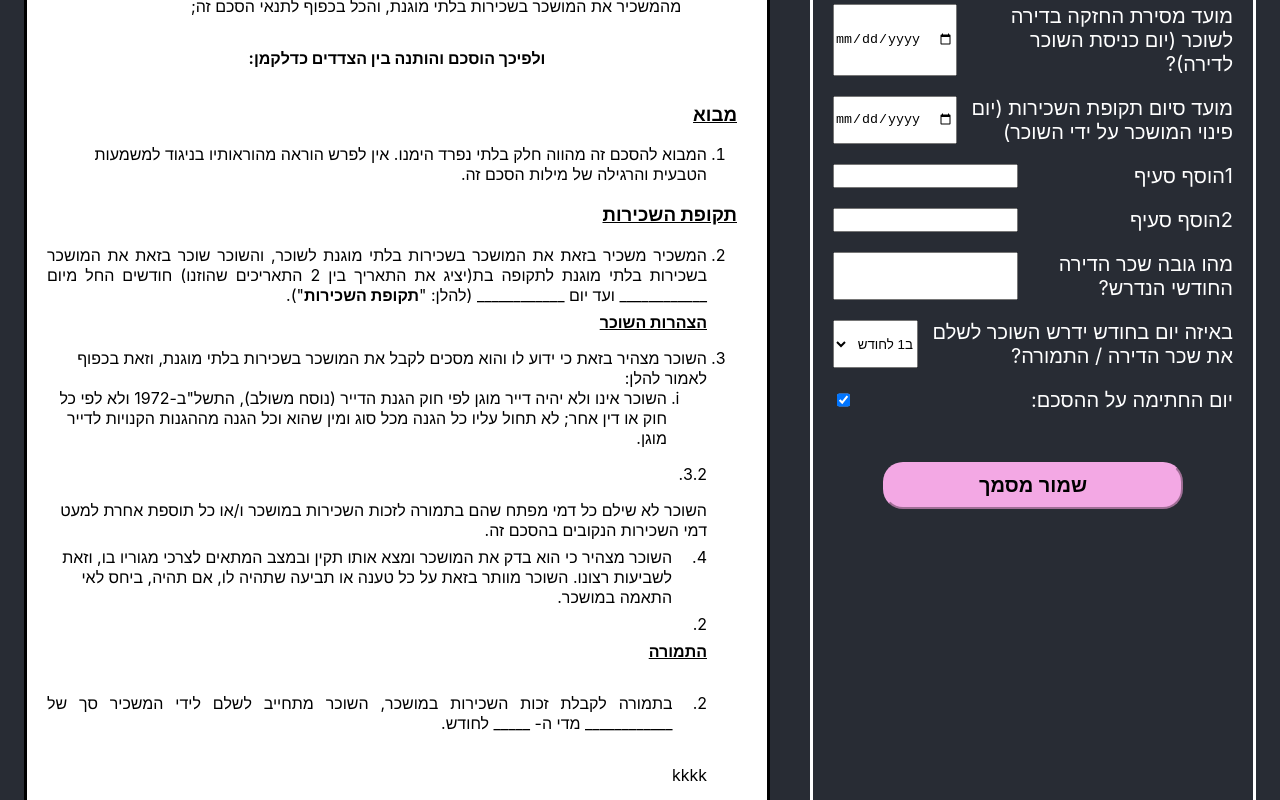
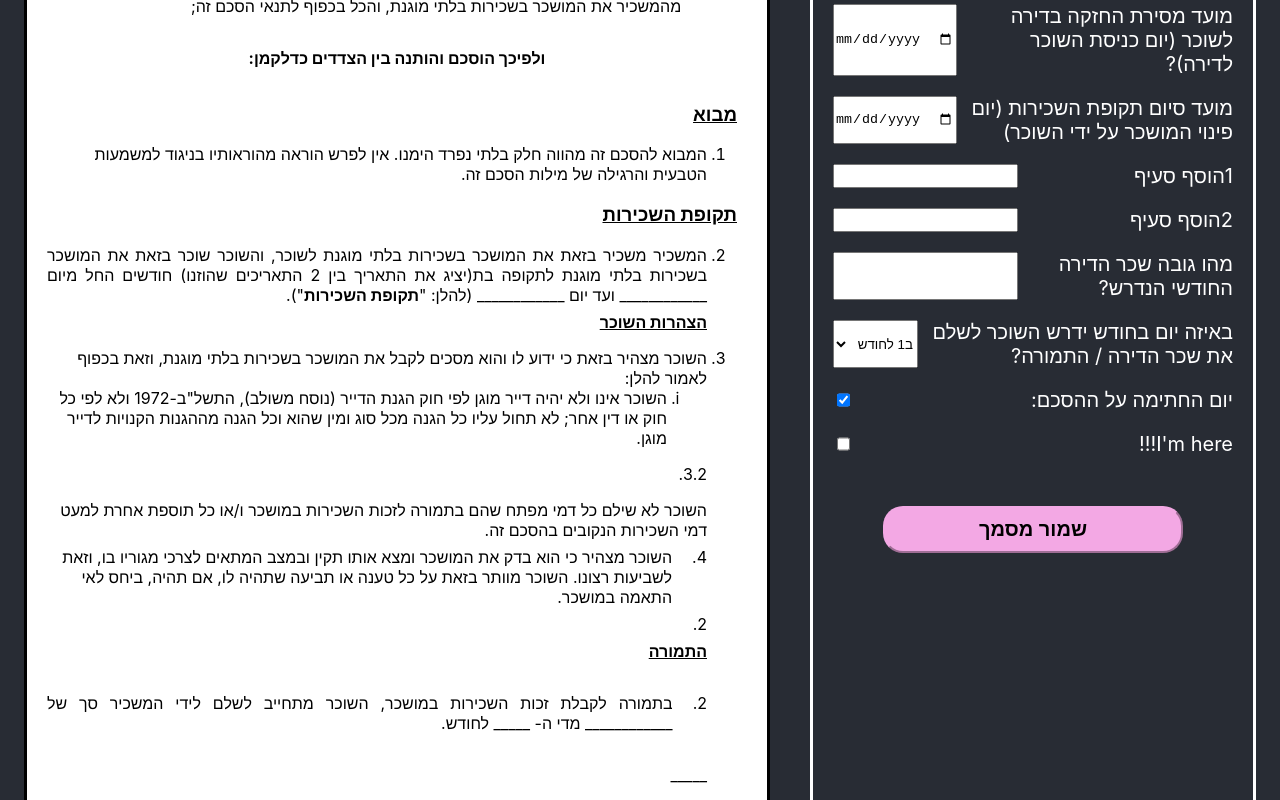
Before and after one commit to idandrd/docit, a React (Create React App) app: page / in a window 1280 px wide. Both pictures are taken after a click on the checkbox 843 px from the left and 1015 px from the top of the page. Shown: the part 615-1415 px from the top of the page. Built offline with nearby package versions, Linux system fonts and the light colour scheme.

Commit message:
conditional show question example

```diff
--- a/src/Form.tsx
+++ b/src/Form.tsx
@@ -3,6 +3,7 @@ import { SaveFile } from "./SaveFile";
 
 class MainForm extends Component {
   state = {
+    show: false,
     signedAtCity: "",
     signedAtDate: "",
     lessorName: "",
@@ -240,11 +241,17 @@ class MainForm extends Component {
           <FormItem text="יום החתימה על ההסכם:">
             <input
               type="checkbox"
-              onChange={({ target }) =>
-                this.setState({ paymentmethodo: target.value })
-              }
+              onChange={() => this.setState({ show: !this.state.show })}
             />
           </FormItem>
+          {this.state.show && (
+            <FormItem text="I'm here!!!">
+              <input
+                type="checkbox"
+                onChange={() => this.setState({ show: !this.state.show })}
+              />
+            </FormItem>
+          )}
           <SaveFile elementId={this.contractElementId} />
         </div>
         <div
```
